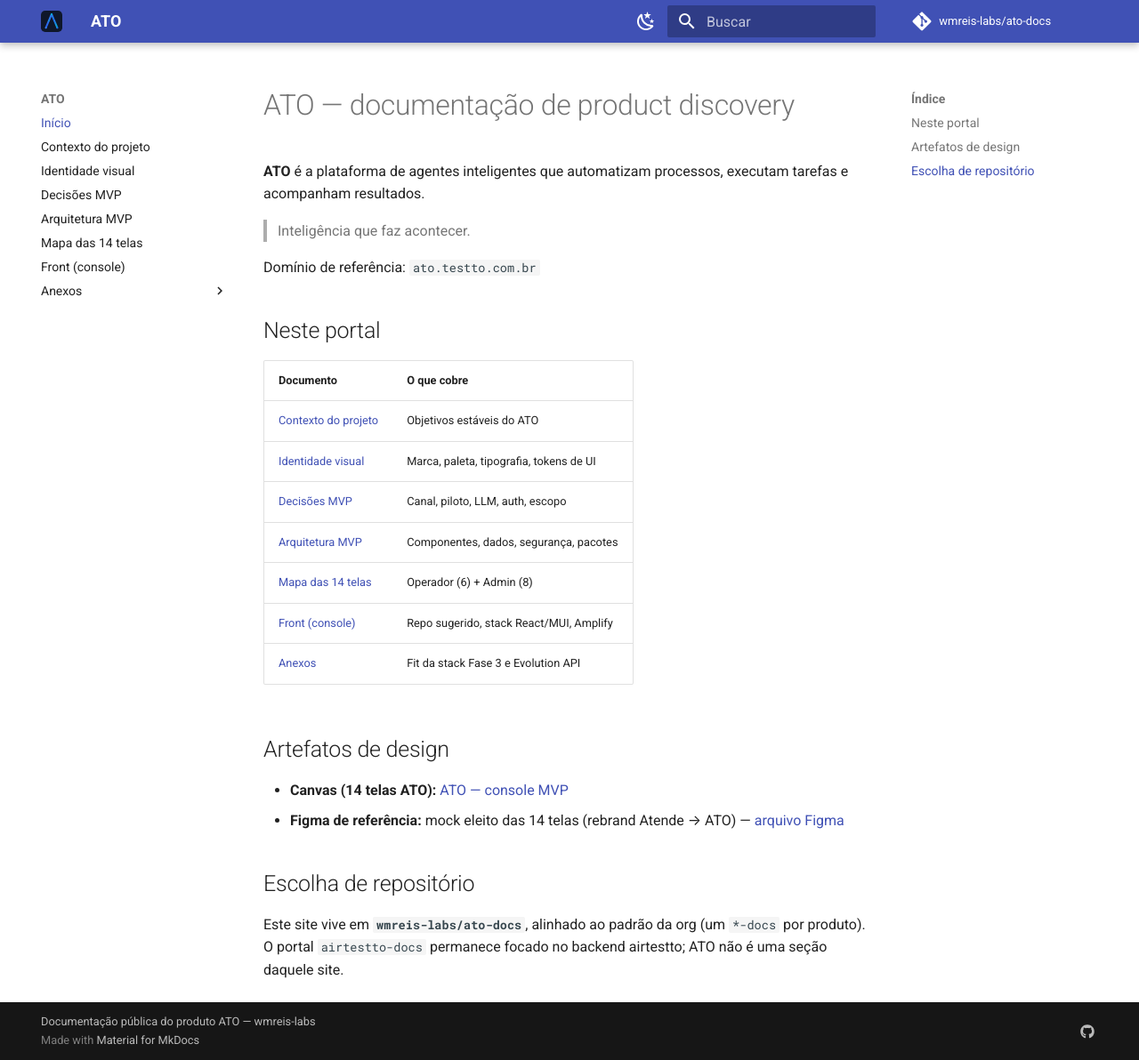
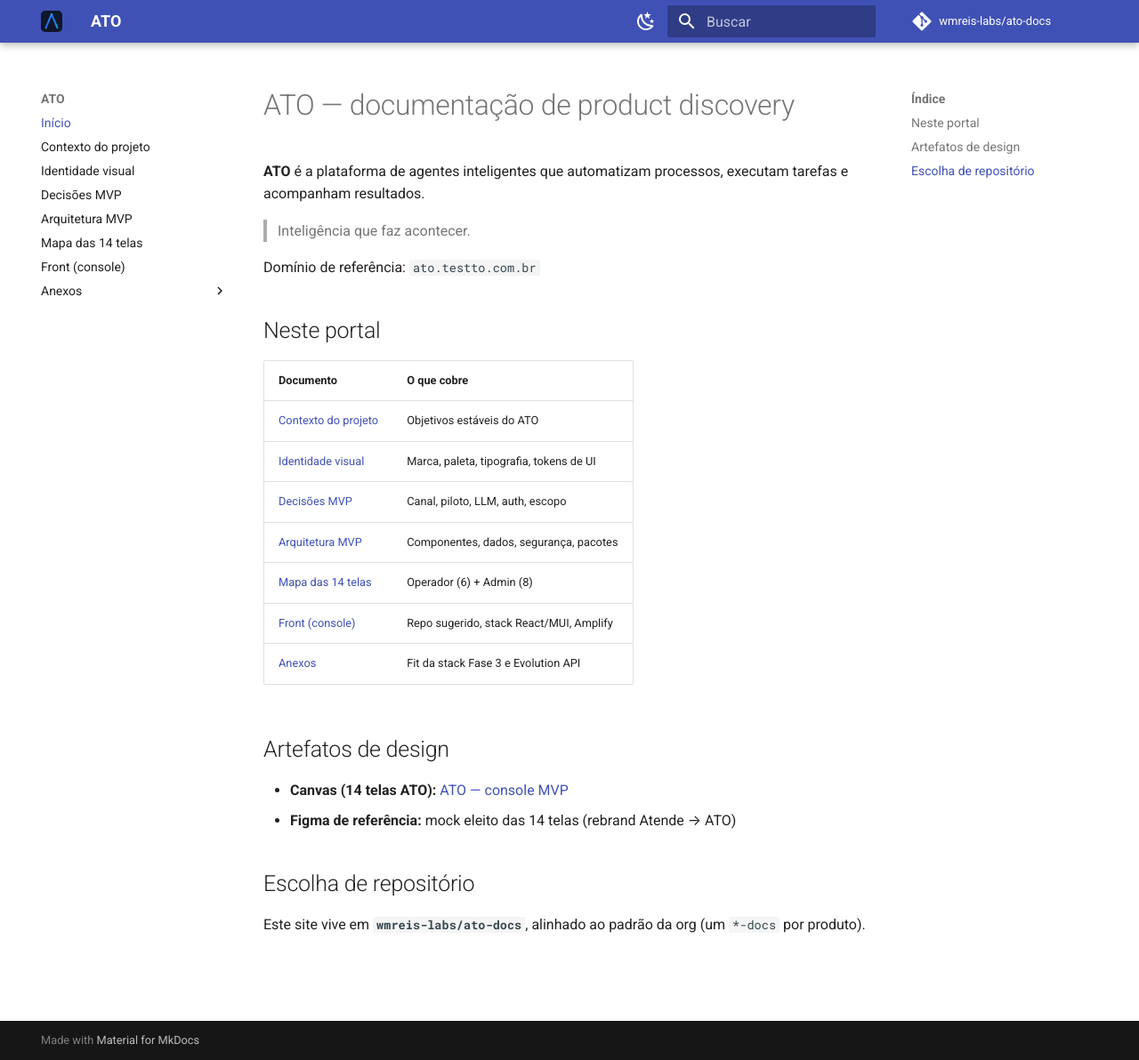
Before and after one commit to wmreis-labs/ato-docs, an MkDocs documentation site: the page built from docs/index.md, in a window 1280 px wide and 1192 px high. Shown: the whole window at 89% size. Built offline with MkDocs 1.6.1 and Material for MkDocs 9.7.7, drawn with Linux system fonts in a browser that asks for light colours; comment, search, counter and statistics services are not loaded.

```diff
--- a/docs/index.md
+++ b/docs/index.md
@@ -21,8 +21,8 @@ Domínio de referência: `ato.testto.com.br`
 ## Artefatos de design
 
 - **Canvas (14 telas ATO):** [ATO — console MVP](https://cursor.com/canvas/store-e933c4ea-dcae-43c5-be9e-dc7378ed0996/7dbf40e4-d47d-40f0-9808-e7cd5c309e1e)
-- **Figma de referência:** mock eleito das 14 telas (rebrand Atende → ATO) — [arquivo Figma](https://www.figma.com/design/ZnAnHc69565j5cx033A9ZK)
+- **Figma de referência:** mock eleito das 14 telas (rebrand Atende → ATO)
 
 ## Escolha de repositório
 
-Este site vive em **`wmreis-labs/ato-docs`**, alinhado ao padrão da org (um `*-docs` por produto). O portal `airtestto-docs` permanece focado no backend airtestto; ATO não é uma seção daquele site.
+Este site vive em **`wmreis-labs/ato-docs`**, alinhado ao padrão da org (um `*-docs` por produto).
--- a/mkdocs.yml
+++ b/mkdocs.yml
@@ -4,7 +4,6 @@ site_url: https://wmreis-labs.github.io/ato-docs/
 repo_url: https://github.com/wmreis-labs/ato-docs
 repo_name: wmreis-labs/ato-docs
 docs_dir: docs
-copyright: Documentação pública do produto ATO — wmreis-labs
 
 theme:
   name: material
@@ -30,9 +29,7 @@ theme:
     - navigation.indexes
     - navigation.top
     - search.suggest
-    - search.highlight
     - content.code.copy
-    - content.code.annotate
     - toc.follow
 
 plugins:
@@ -44,17 +41,10 @@ plugins:
 markdown_extensions:
   - admonition
   - attr_list
-  - def_list
-  - footnotes
-  - md_in_html
   - tables
   - toc:
       permalink: true
   - pymdownx.details
-  - pymdownx.highlight:
-      anchor_linenums: true
-  - pymdownx.inlinehilite
-  - pymdownx.snippets
   - pymdownx.superfences:
       custom_fences:
         - name: mermaid
@@ -73,8 +63,3 @@ nav:
       - anexos/index.md
       - Fit da stack (Fase 3): anexos/stack-fit-fase3.md
       - Evolution API: anexos/evolution-api-fit.md
-
-extra:
-  social:
-    - icon: fontawesome/brands/github
-      link: https://github.com/wmreis-labs/ato-docs
```
Also changed, not shown: README.md (+2 -31 lines), docs/assets/ato-logo-mark.svg.
